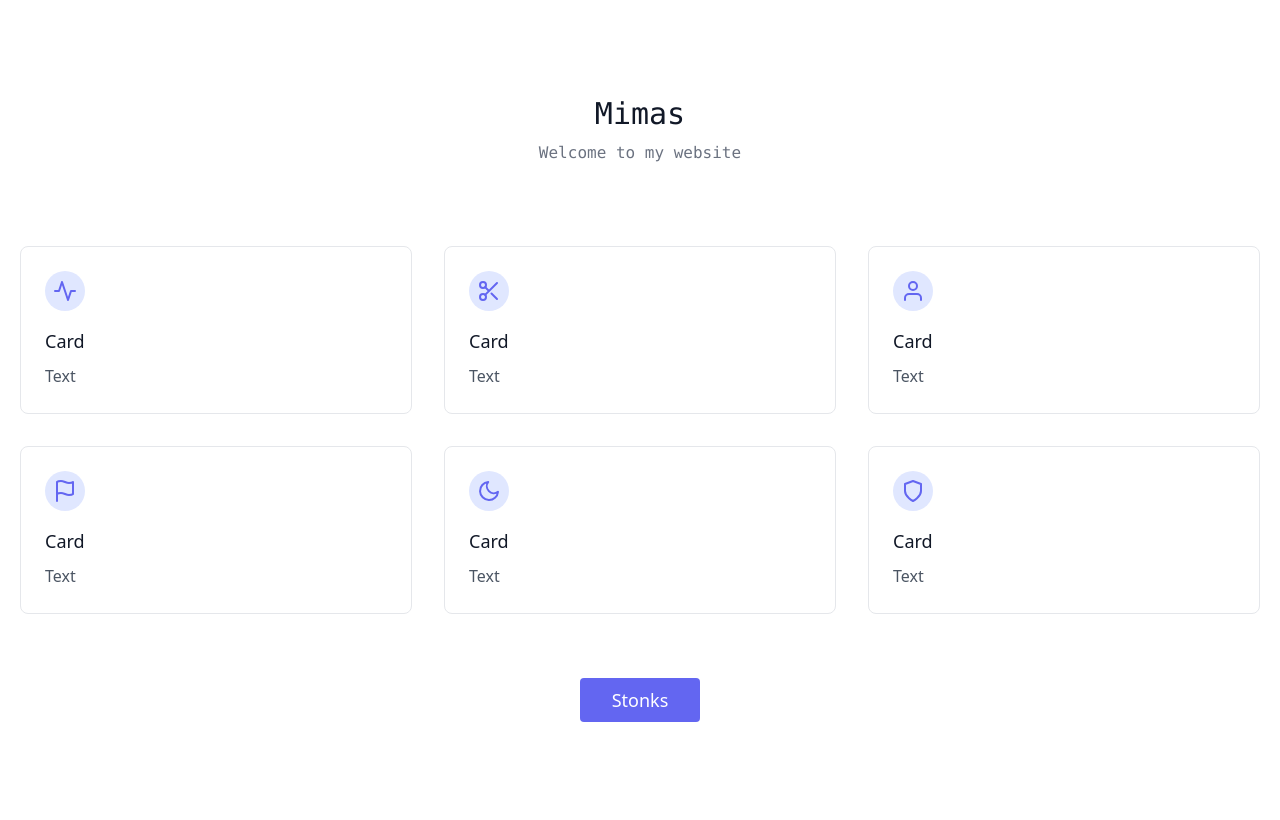
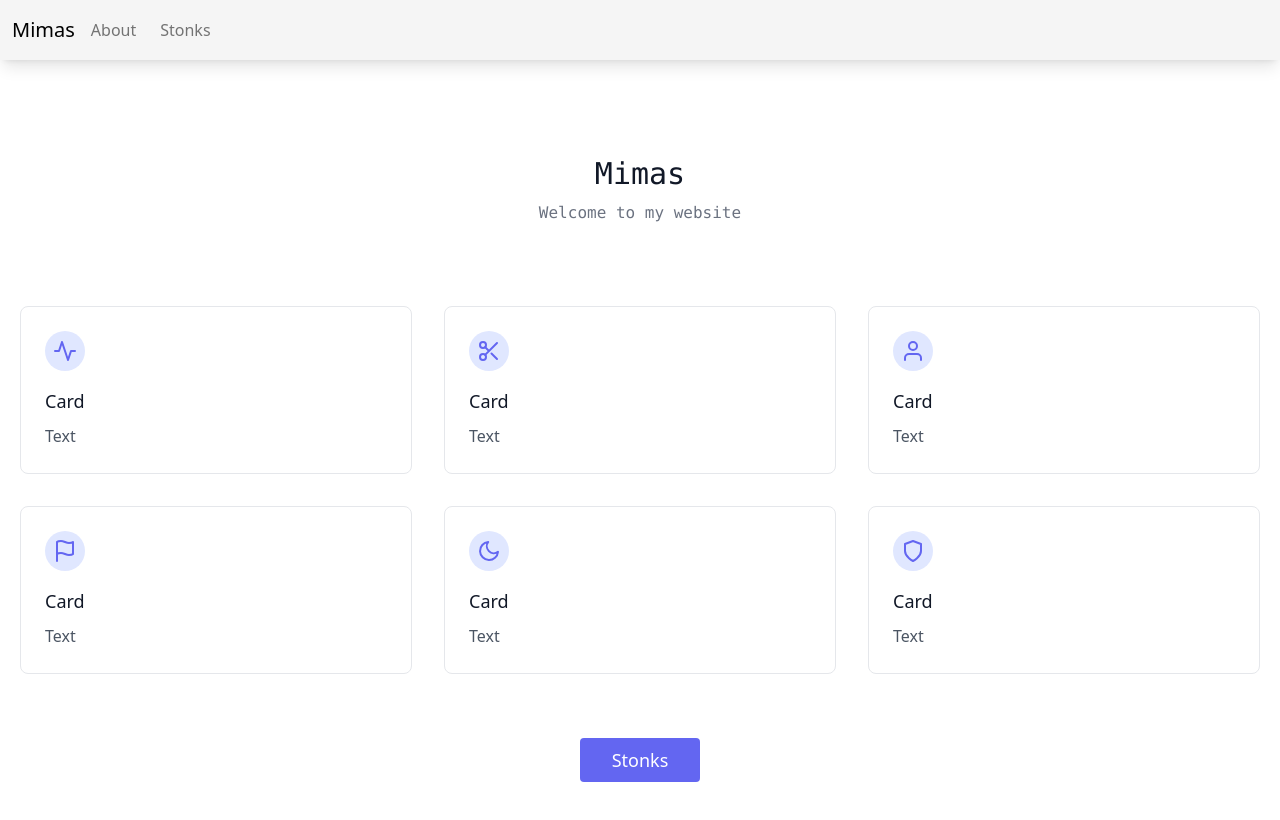
Before and after one commit to buegeleisen/website, an Angular app: page / in a window 1280 px wide. Shown: the top 820 px of the page. Built offline with nearby package versions, Linux system fonts and the light colour scheme; what tailwindcss-animated would draw is missing.

Commit message:
Added navbar

```diff
--- a/src/app/app.component.html
+++ b/src/app/app.component.html
@@ -1 +1,2 @@
+<app-navbar></app-navbar>
 <router-outlet></router-outlet>
--- a/src/app/app.module.ts
+++ b/src/app/app.module.ts
@@ -6,12 +6,14 @@ import { AppRoutingModule } from './app-routing.module';
 import { AppComponent } from './app.component';
 import { HomeComponent } from './home/home.component';
 import { StockComponent } from './stock/stock.component';
+import { NavbarComponent } from './navbar/navbar.component';
 
 @NgModule({
   declarations: [
     AppComponent,
     HomeComponent,
-    StockComponent
+    StockComponent,
+    NavbarComponent
   ],
   imports: [
     BrowserModule,
--- /dev/null
+++ b/src/app/navbar/navbar.component.html
@@ -0,0 +1,74 @@
+<!-- Main navigation container -->
+<nav
+  class="relative flex w-full flex-nowrap items-center justify-between bg-neutral-100 py-2 text-neutral-500 shadow-lg hover:text-neutral-700 focus:text-neutral-700 dark:bg-neutral-600 lg:flex-wrap lg:justify-start lg:py-4"
+  data-te-navbar-ref>
+  <div class="flex w-full flex-wrap items-center justify-between px-3">
+    <!-- Hamburger button for mobile view -->
+    <button
+      class="block border-0 bg-transparent px-2 text-neutral-500 hover:no-underline hover:shadow-none focus:no-underline focus:shadow-none focus:outline-none focus:ring-0 dark:text-neutral-200 lg:hidden"
+      type="button"
+      data-te-collapse-init
+      data-te-target="#navbarSupportedContent3"
+      aria-controls="navbarSupportedContent3"
+      aria-expanded="false"
+      aria-label="Toggle navigation">
+      <!-- Hamburger icon -->
+      <span class="[&>svg]:w-7">
+        <svg
+          xmlns="http://www.w3.org/2000/svg"
+          viewBox="0 0 24 24"
+          fill="currentColor"
+          class="h-7 w-7">
+          <path
+            fill-rule="evenodd"
+            d="M3 6.75A.75.75 0 013.75 6h16.5a.75.75 0 010 1.5H3.75A.75.75 0 013 6.75zM3 12a.75.75 0 01.75-.75h16.5a.75.75 0 010 1.5H3.75A.75.75 0 013 12zm0 5.25a.75.75 0 01.75-.75h16.5a.75.75 0 010 1.5H3.75a.75.75 0 01-.75-.75z"
+            clip-rule="evenodd" />
+        </svg>
+      </span>
+    </button>
+
+    <!-- Collapsible navbar container -->
+    <div
+      class="!visible mt-2 hidden flex-grow basis-[100%] items-center lg:mt-0 lg:!flex lg:basis-auto"
+      id="navbarSupportedContent3"
+      data-te-collapse-item>
+      <!-- Navbar title -->
+      <a class="pr-2 text-xl text-black dark:text-neutral-200" href="#"
+        >Mimas</a
+      >
+      <!-- Left links -->
+      <ul
+        class="list-style-none mr-auto flex flex-col pl-0 lg:flex-row"
+        data-te-navbar-nav-ref>
+        <!-- Home link -->
+<!--         <li class="my-4 lg:my-0 lg:pr-2" data-te-nav-item-ref>
+          <a
+            class="active disabled:text-black/30 lg:px-2 [&.active]:text-black/90 dark:[&.active]:text-neutral-400"
+            aria-current="page"
+            href="#"
+            data-te-nav-link-ref
+            >CV</a
+          >
+        </li> -->
+        <!-- Features link -->
+        <li class="mb-4 lg:mb-0 lg:pr-2" data-te-nav-item-ref>
+          <a
+            class="p-0 text-neutral-500 hover:text-neutral-700 focus:text-neutral-700 disabled:text-black/30 dark:text-neutral-200 dark:hover:text-neutral-400 dark:focus:text-neutral-400 lg:px-2 [&.active]:text-black/90 dark:[&.active]:text-neutral-400"
+            href="#"
+            data-te-nav-link-ref
+            >About</a
+          >
+        </li>
+        <!-- Pricing link -->
+        <li class="mb-4 lg:mb-0 lg:pr-2" data-te-nav-item-ref>
+          <a
+            class="p-0 text-neutral-500 hover:text-neutral-700 focus:text-neutral-700 disabled:text-black/30 dark:text-neutral-200 dark:hover:text-neutral-400 dark:focus:text-neutral-400 lg:px-2 [&.active]:text-black/90 dark:[&.active]:text-neutral-400"
+            href="/stock"
+            data-te-nav-link-ref
+            >Stonks</a
+          >
+        </li>
+      </ul>
+    </div>
+  </div>
+</nav>
```
Also changed, not shown: src/app/navbar/navbar.component.ts (added, +10 -0 lines), src/app/navbar/navbar.component.css (added), 1 other file (tests, documents, lock files or other folders).
